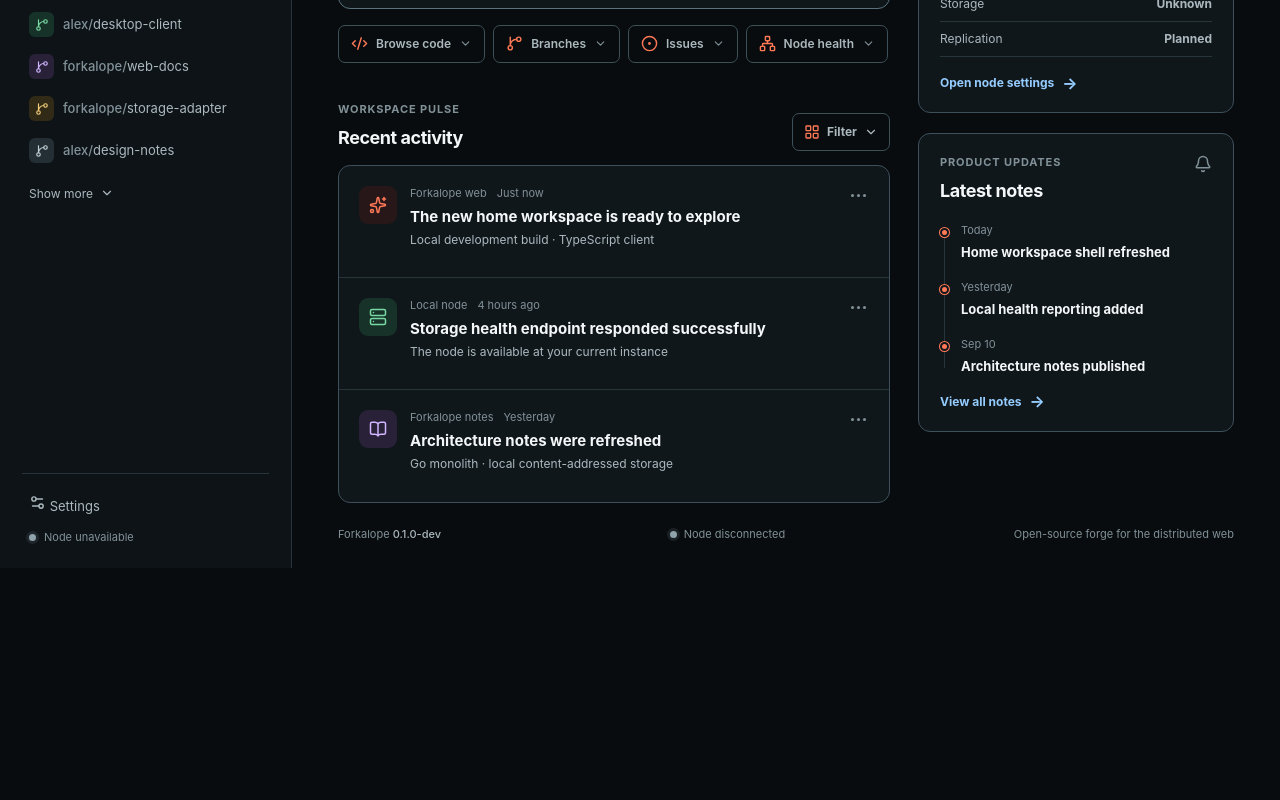
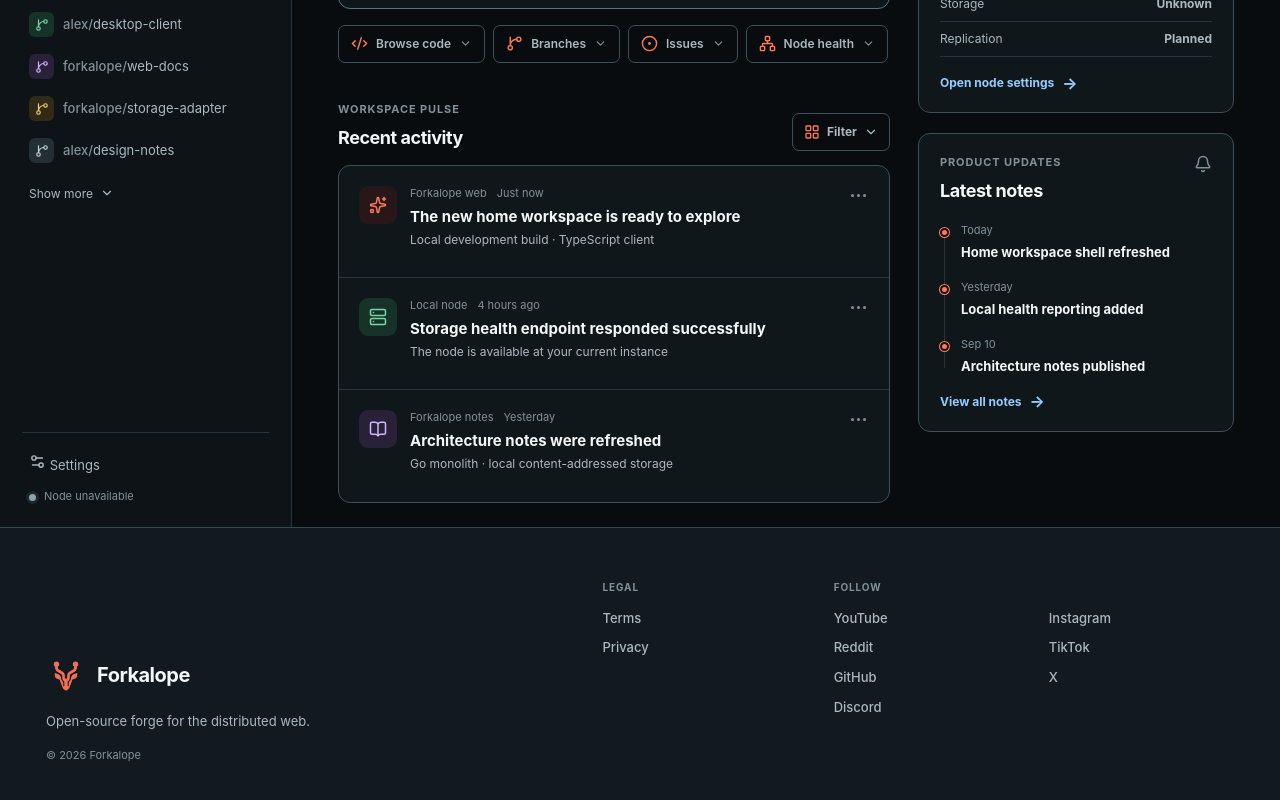
Before and after one commit to forkalope/forge, a React (Vite) app in the folder web/: page / in a window 1280 px wide. Shown: the part 346-1146 px from the top of the page. Before the commit the page ends 914 px from the top, so only its background shows below. Built offline with nearby package versions, Linux system fonts and the light colour scheme; no server answers.

Commit message:
footer great

```diff
--- a/web/src/App.tsx
+++ b/web/src/App.tsx
@@ -23,6 +23,7 @@ import {
   X,
 } from "lucide-react";
 import RepoPage from "./RepoPage";
+import SiteFooter from "./SiteFooter";
 
 type ApiHealth = {
   status: string;
@@ -313,9 +314,9 @@ function HomePage() {
             </aside>
           </div>
 
-          <footer className="footer"><span>Forkalope <b>0.1.0-dev</b></span><span className="footer-status"><i className={healthState === "ready" ? "status-dot" : "status-dot status-dot-muted"} /> {health?.storage === "local" ? "Local storage" : healthState === "loading" ? "Checking node" : "Node disconnected"}</span><span>Open-source forge for the distributed web</span></footer>
         </main>
       </div>
+      <SiteFooter />
       {notice && <div className="toast" role="status"><ShieldCheck size={17} /><span>{notice}</span><button type="button" aria-label="Dismiss notification" onClick={() => setNotice(null)}><X size={16} /></button></div>}
     </div>
   );
--- a/web/src/RepoPage.tsx
+++ b/web/src/RepoPage.tsx
@@ -28,6 +28,7 @@ import {
   TerminalSquare,
   X,
 } from "lucide-react";
+import SiteFooter from "./SiteFooter";
 
 type Transport = "https" | "ssh";
 
@@ -185,6 +186,7 @@ function RepoPage() {
           </aside>
         </div>
       </main>
+      <SiteFooter />
       {notice && <div className="toast" role="status"><ShieldCheckIcon /><span>{notice}</span><button type="button" aria-label="Dismiss notification" onClick={() => setNotice(null)}><X size={16} /></button></div>}
     </div>
   );
--- /dev/null
+++ b/web/src/SiteFooter.tsx
@@ -0,0 +1,45 @@
+const socialLinks = [
+  { label: "YouTube", href: "https://www.youtube.com/@forkalope" },
+  { label: "Instagram", href: "https://www.instagram.com/forkalope/" },
+  { label: "Reddit", href: "https://www.reddit.com/r/forkalope/" },
+  { label: "TikTok", href: "https://www.tiktok.com/@forkalope" },
+  { label: "GitHub", href: "https://github.com/forkalope" },
+  { label: "X", href: "https://x.com/forkalope" },
+  { label: "Discord", href: "https://discord.gg/forkalope" },
+];
+
+function SiteFooter() {
+  return (
+    <footer className="site-footer">
+      <div className="site-footer-inner">
+        <div className="site-footer-brand">
+          <a className="site-footer-logo" href="/" aria-label="Forkalope home">
+            <img src="/logo.png" alt="" />
+            <span>Forkalope</span>
+          </a>
+          <p>Open-source forge for the distributed web.</p>
+          <span className="site-footer-copyright">© 2026 Forkalope</span>
+        </div>
+
+        <nav className="site-footer-links" aria-label="Legal">
+          <span className="site-footer-label" aria-hidden="true">Legal</span>
+          <a href="/terms">Terms</a>
+          <a href="/privacy">Privacy</a>
+        </nav>
+
+        <nav className="site-footer-links site-footer-social" aria-label="Social links">
+          <span className="site-footer-label" aria-hidden="true">Follow</span>
+          <div className="site-footer-social-grid">
+            {socialLinks.map((link) => (
+              <a key={link.label} href={link.href} target="_blank" rel="noreferrer">
+                {link.label}
+              </a>
+            ))}
+          </div>
+        </nav>
+      </div>
+    </footer>
+  );
+}
+
+export default SiteFooter;
--- a/web/src/styles.css
+++ b/web/src/styles.css
@@ -39,9 +39,9 @@ button, input { color: inherit; }
 button:focus-visible, input:focus-visible, a:focus-visible { outline: 2px solid var(--fl-focus); outline-offset: 2px; }
 a { color: inherit; }
 
-.app-shell { min-height: 100vh; background: var(--fl-bg); }
+.app-shell { display: flex; min-height: 100vh; flex-direction: column; background: var(--fl-bg); }
 .topbar { height: 76px; display: flex; align-items: center; justify-content: space-between; gap: 24px; padding: 0 28px; border-bottom: 1px solid var(--fl-separator); background: var(--fl-bg); }
-.brand-lockup, .topbar-actions, .brand, .topbar-action, .global-search, .sidebar-profile, .sidebar-heading, .repository-search, .repository-link, .quick-action, .filter-button, .health-row, .footer-status, .toast { display: flex; align-items: center; }
+.brand-lockup, .topbar-actions, .brand, .topbar-action, .global-search, .sidebar-profile, .sidebar-heading, .repository-search, .repository-link, .quick-action, .filter-button, .health-row, .toast { display: flex; align-items: center; }
 .brand-lockup { min-width: 0; gap: 14px; }
 .brand { gap: 10px; color: var(--fl-text); font-size: 17px; font-weight: 700; letter-spacing: -.25px; text-decoration: none; }
 .brand img { width: 34px; height: 34px; object-fit: contain; }
@@ -64,7 +64,7 @@ a { color: inherit; }
 .account-button { width: 36px; height: 36px; margin-left: 4px; border: 1px solid #905340; border-radius: 50%; background: var(--fl-accent-soft); color: #ffc4b1; font-size: 11px; font-weight: 700; }
 .create-wrap, .filter-wrap { position: relative; }
 
-.workspace-shell { display: flex; min-height: calc(100vh - 76px); }
+.workspace-shell { display: flex; min-height: calc(100vh - 76px); flex: 1; }
 .sidebar { width: var(--fl-sidebar-width); flex: 0 0 var(--fl-sidebar-width); display: flex; flex-direction: column; padding: 28px 22px 22px; border-right: 1px solid var(--fl-separator); background: #0d1317; }
 .sidebar-profile { gap: 11px; margin-bottom: 32px; padding: 0 3px; color: var(--fl-muted); }
 .profile-avatar { display: grid; place-items: center; width: 34px; height: 34px; border: 1px solid #905340; border-radius: 50%; background: #1c1516; color: #ffc4b1; font-size: 11px; font-weight: 700; }
@@ -160,13 +160,24 @@ h1, h2, h3, p { margin-top: 0; }
 .popover { position: absolute; z-index: 10; min-width: 230px; padding: 8px; border: 1px solid var(--fl-border-strong); border-radius: 10px; background: #202c31; box-shadow: 0 12px 32px #00000066; }
 .create-menu { top: calc(100% + 9px); right: 0; }.filter-menu { top: calc(100% + 9px); right: 0; min-width: 204px; }.popover-heading { margin: 4px 8px 8px; color: var(--fl-subtle); font-size: 11px; font-weight: 700; letter-spacing: .06em; text-transform: uppercase; }
 .menu-action, .filter-option { display: flex; align-items: center; width: 100%; gap: 10px; min-height: 38px; padding: 0 9px; border: 0; border-radius: 6px; background: transparent; color: var(--fl-muted); text-align: left; font-size: 13px; }.menu-action:hover, .filter-option:hover, .filter-option.selected { background: var(--fl-raised); color: var(--fl-text); }.menu-action > svg { color: var(--fl-accent); }.menu-soon { margin-left: auto; color: var(--fl-subtle); font-size: 10px; }.filter-option svg { margin-left: auto; color: var(--fl-success); }
-.footer { display: flex; justify-content: space-between; gap: 16px; max-width: var(--fl-content-max); margin: 0 auto; padding: 0 46px 25px; color: var(--fl-subtle); font-size: 11px; }.footer b { color: var(--fl-muted); font-weight: 500; }.footer-status { gap: 7px; }
+.site-footer { position: relative; z-index: 2; flex: 0 0 auto; border-top: 1px solid #34464f; background: #121a1f; }
+.site-footer-inner { display: grid; grid-template-columns: minmax(260px, 1fr) minmax(120px, .35fr) minmax(300px, .8fr); gap: 56px; width: 100%; max-width: var(--fl-content-max); min-height: 280px; margin: 0 auto; padding: 52px 46px 44px; }
+.site-footer-brand { display: flex; align-self: end; flex-direction: column; align-items: flex-start; }
+.site-footer-logo { display: inline-flex; align-items: center; gap: 11px; color: var(--fl-text); font-size: 20px; font-weight: 750; letter-spacing: -.025em; text-decoration: none; }
+.site-footer-logo img { width: 40px; height: 40px; object-fit: contain; }
+.site-footer-brand p { max-width: 310px; margin: 15px 0 17px; color: var(--fl-muted); font-size: 13px; line-height: 1.55; }
+.site-footer-copyright { color: var(--fl-subtle); font-size: 11px; }
+.site-footer-links { display: flex; align-self: start; flex-direction: column; align-items: flex-start; gap: 11px; }
+.site-footer-label { margin-bottom: 3px; color: var(--fl-subtle); font-size: 10px; font-weight: 750; letter-spacing: .09em; text-transform: uppercase; }
+.site-footer-links a { color: var(--fl-muted); font-size: 13px; font-weight: 550; text-decoration: none; text-underline-offset: 3px; }
+.site-footer-links a:hover { color: var(--fl-text); text-decoration: underline; }
+.site-footer-social-grid { display: grid; grid-template-columns: repeat(2, minmax(86px, 1fr)); gap: 11px 30px; width: 100%; }
 .toast { position: fixed; z-index: 20; right: 24px; bottom: 24px; max-width: min(420px, calc(100vw - 32px)); gap: 10px; padding: 12px 12px 12px 14px; border: 1px solid var(--fl-border-strong); border-radius: 9px; background: #202c31; color: var(--fl-text); box-shadow: 0 12px 32px #00000066; font-size: 13px; }.toast > svg { flex: 0 0 auto; color: var(--fl-accent); }.toast span { flex: 1; }.toast button { display: grid; place-items: center; padding: 4px; border: 0; background: transparent; color: var(--fl-muted); }.toast button:hover { color: var(--fl-text); }
 .sr-only { position: absolute; width: 1px; height: 1px; padding: 0; overflow: hidden; clip: rect(0, 0, 0, 0); white-space: nowrap; border: 0; }
 
 @media (max-width: 1120px) {
   .content-grid { grid-template-columns: minmax(0, 1fr) 280px; gap: 20px; padding-inline: 28px; }
-  .footer { padding-inline: 28px; }
+  .site-footer-inner { padding-inline: 28px; }
   .global-search { width: 220px; }
   .inbox-action span { display: none; }
 }
@@ -174,18 +185,18 @@ h1, h2, h3, p { margin-top: 0; }
 @media (max-width: 860px) {
   .topbar { padding-inline: 18px; }.brand-divider, .page-context { display: none; }.brand span { display: none; }.topbar-actions { gap: 6px; }.global-search { width: min(34vw, 220px); }.create-action span { display: none; }.create-action { padding-inline: 10px; }.inbox-action { display: none; }
   .sidebar { position: fixed; z-index: 12; top: 76px; bottom: 0; left: 0; transform: translateX(-100%); transition: transform .2s ease; box-shadow: 10px 0 28px #00000055; }.sidebar.sidebar-open { transform: translateX(0); }
-  .content-grid { display: block; padding: 32px 24px 24px; }.secondary-column { grid-template-columns: repeat(2, minmax(0, 1fr)); padding-top: 28px; }.footer { padding-inline: 24px; }
+  .content-grid { display: block; padding: 32px 24px 24px; }.secondary-column { grid-template-columns: repeat(2, minmax(0, 1fr)); padding-top: 28px; }.site-footer-inner { grid-template-columns: minmax(220px, 1fr) 110px minmax(240px, .8fr); gap: 32px; padding-inline: 24px; }
 }
 
 @media (max-width: 560px) {
   .topbar { height: 68px; }.workspace-shell { min-height: calc(100vh - 68px); }.sidebar { top: 68px; }.account-button { margin-left: 0; }.global-search { width: 40px; padding-inline: 10px; }.global-search input, .global-search kbd { display: none; }.global-search { justify-content: center; }.menu-button { width: 38px; height: 38px; }.brand img { width: 32px; height: 32px; }
-  .content-grid { padding: 28px 16px 20px; }.page-heading { align-items: flex-start; flex-direction: column; gap: 15px; }.page-heading h1 { font-size: 28px; }.outline-button { width: 100%; justify-content: center; }.workspace-launcher { padding: 17px; }.launcher-controls { flex-wrap: wrap; }.launcher-input-wrap { flex-basis: calc(100% - 50px); }.scope-button { order: 3; flex: 1; justify-content: center; }.quick-actions { margin-bottom: 31px; }.quick-action { flex: 1 1 calc(50% - 8px); justify-content: center; }.section-heading-row { align-items: flex-start; }.activity-item { padding-inline: 14px; }.activity-copy h3 { font-size: 14px; }.secondary-column { display: grid; grid-template-columns: 1fr; }.footer { flex-direction: column; gap: 8px; padding: 0 16px 20px; }.footer > span:last-child { display: none; }.toast { right: 16px; bottom: 16px; }
+  .content-grid { padding: 28px 16px 20px; }.page-heading { align-items: flex-start; flex-direction: column; gap: 15px; }.page-heading h1 { font-size: 28px; }.outline-button { width: 100%; justify-content: center; }.workspace-launcher { padding: 17px; }.launcher-controls { flex-wrap: wrap; }.launcher-input-wrap { flex-basis: calc(100% - 50px); }.scope-button { order: 3; flex: 1; justify-content: center; }.quick-actions { margin-bottom: 31px; }.quick-action { flex: 1 1 calc(50% - 8px); justify-content: center; }.section-heading-row { align-items: flex-start; }.activity-item { padding-inline: 14px; }.activity-copy h3 { font-size: 14px; }.secondary-column { display: grid; grid-template-columns: 1fr; }.site-footer-inner { grid-template-columns: repeat(2, minmax(0, 1fr)); gap: 36px 24px; min-height: 0; padding: 38px 20px 34px; }.site-footer-brand { grid-column: 1 / -1; grid-row: 2; align-self: auto; padding-top: 2px; }.site-footer-social-grid { grid-template-columns: 1fr; }.toast { right: 16px; bottom: 16px; }
 }
 
 @media (prefers-reduced-motion: reduce) { *, *::before, *::after { scroll-behavior: auto !important; transition-duration: .01ms !important; animation-duration: .01ms !important; animation-iteration-count: 1 !important; } }
 
 /* Repository browser */
-.repo-page { min-height: 100vh; overflow-x: hidden; background: var(--fl-bg); color: var(--fl-text); }
+.repo-page { display: flex; min-height: 100vh; overflow-x: hidden; flex-direction: column; background: var(--fl-bg); color: var(--fl-text); }
 .repo-header { border-bottom: 1px solid var(--fl-separator); background: var(--fl-bg); }
 .repo-global-bar { display: flex; align-items: center; gap: 17px; min-height: 76px; padding: 0 22px; }
 .repo-global-bar .brand { flex: 0 0 auto; font-size: 18px; }
@@ -203,7 +214,7 @@ h1, h2, h3, p { margin-top: 0; }
 .repo-icon-action:hover { border-color: var(--fl-border-strong); background: var(--fl-raised); color: var(--fl-text); }
 .create-trigger { width: auto; padding: 0 10px; }
 .repo-create-menu { top: calc(100% + 9px); right: 0; min-width: 255px; }
-.repo-main { max-width: 1360px; margin: 0 auto; padding: 0 28px 40px; }
+.repo-main { width: 100%; max-width: 1360px; flex: 1; margin: 0 auto; padding: 0 28px 40px; }
 .repo-identity { display: grid; grid-template-columns: 44px minmax(0, 1fr) auto; align-items: center; gap: 14px; min-height: 102px; padding: 16px 0; border-bottom: 1px solid var(--fl-separator); }
 .repo-identity-main { min-width: 0; }
 .repo-title-lockup { display: flex; align-items: center; gap: 10px; min-width: 0; }
```
